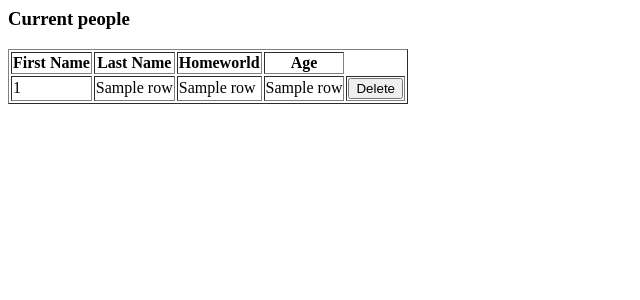
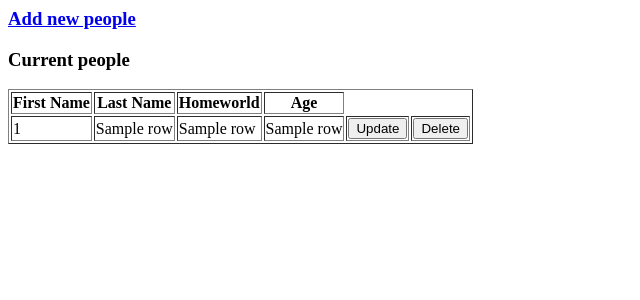
Before and after one commit to knightsamar/CS340_starter_flask_app, a Flask app: template starter_website/templates/people_browse.html in a window 1280 px wide. Shown: the top 300 px of the page, without its empty margins (0-640 px from the left). Run offline with Flask 2, Linux system fonts and the light colour scheme; the template is opened without the code that fills it: most values are stand-ins (such as "Sample title", 1, 10 or a date in 2020).

Commit message:
Fixed links on index as well as text on browse_bsg_people

```diff
--- a/starter_website/templates/people_browse.html
+++ b/starter_website/templates/people_browse.html
@@ -1,5 +1,7 @@
 <html>
 <head><title>Browse people</title></head>
+<h3><a href='/add_new_people'>Add new people</a></h3>
+
 <h3>Current people</h3>
 <table border='1'>
     <thead>
@@ -15,6 +17,8 @@
         <td> {{ r[1] }}</td>
         <td> {{ r[2] }}</td>
         <td> {{ r[3] }}</td>
+        <td> <input type='button' name='Update' value='Update'
+            onclick="window.location = '/update_people/{{r[4]}}'"> </td>
         <td> <input type='button' name='Delete' value='Delete' onclick="window.location = '/delete_people/{{r[4]}}'"> </td>
       </tr>
       {% endfor %}
--- a/starter_website/webapp.py
+++ b/starter_website/webapp.py
@@ -43,7 +43,7 @@ def add_new_people():
 
 @webapp.route('/')
 def index():
-    return "<p>Are you looking for /db-test or /hello or /browse_bsg_people or /add_new_people?</p>"
+    return "<p>Are you looking for /db-test or /hello or <a href='/browse_bsg_people'>/browse_bsg_people</a> or /add_new_people or /update_people/id or /delete_people/id </p>"
 
 @webapp.route('/db-test')
 def test_database_connection():
```
